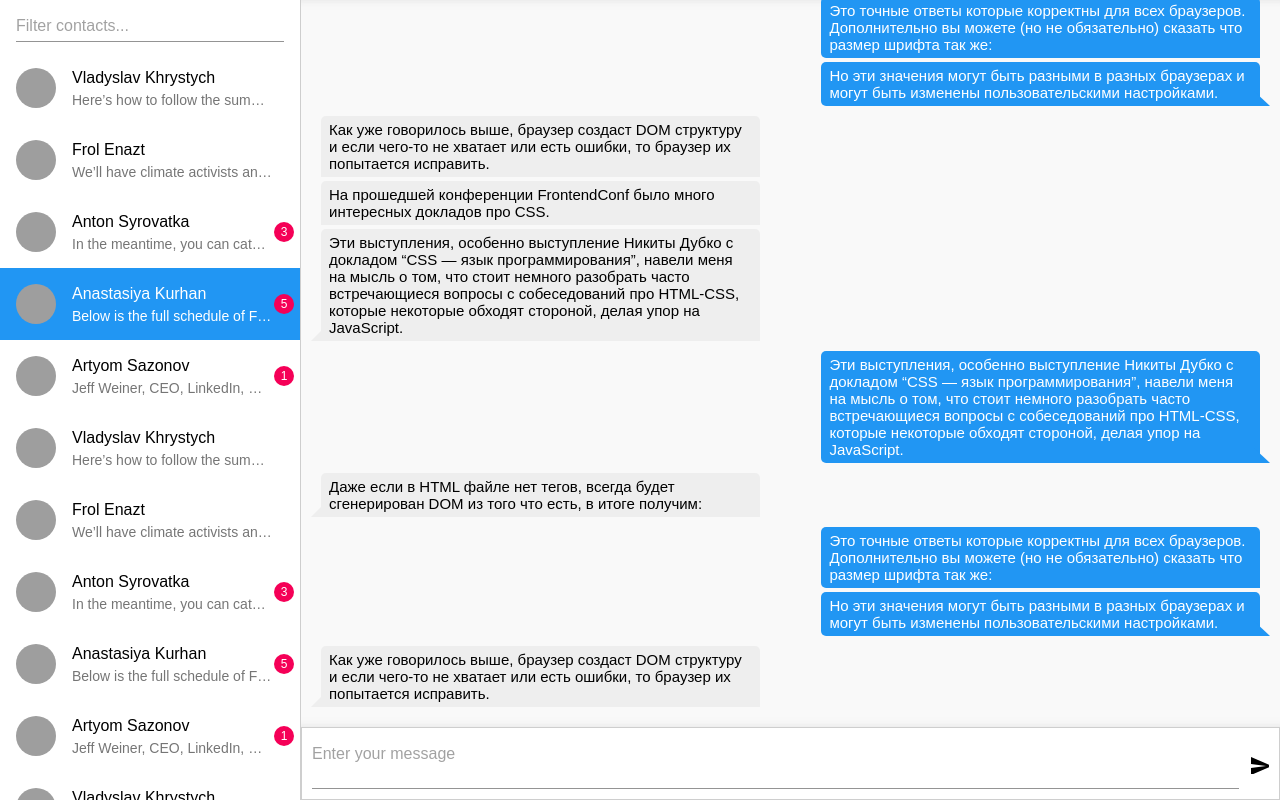
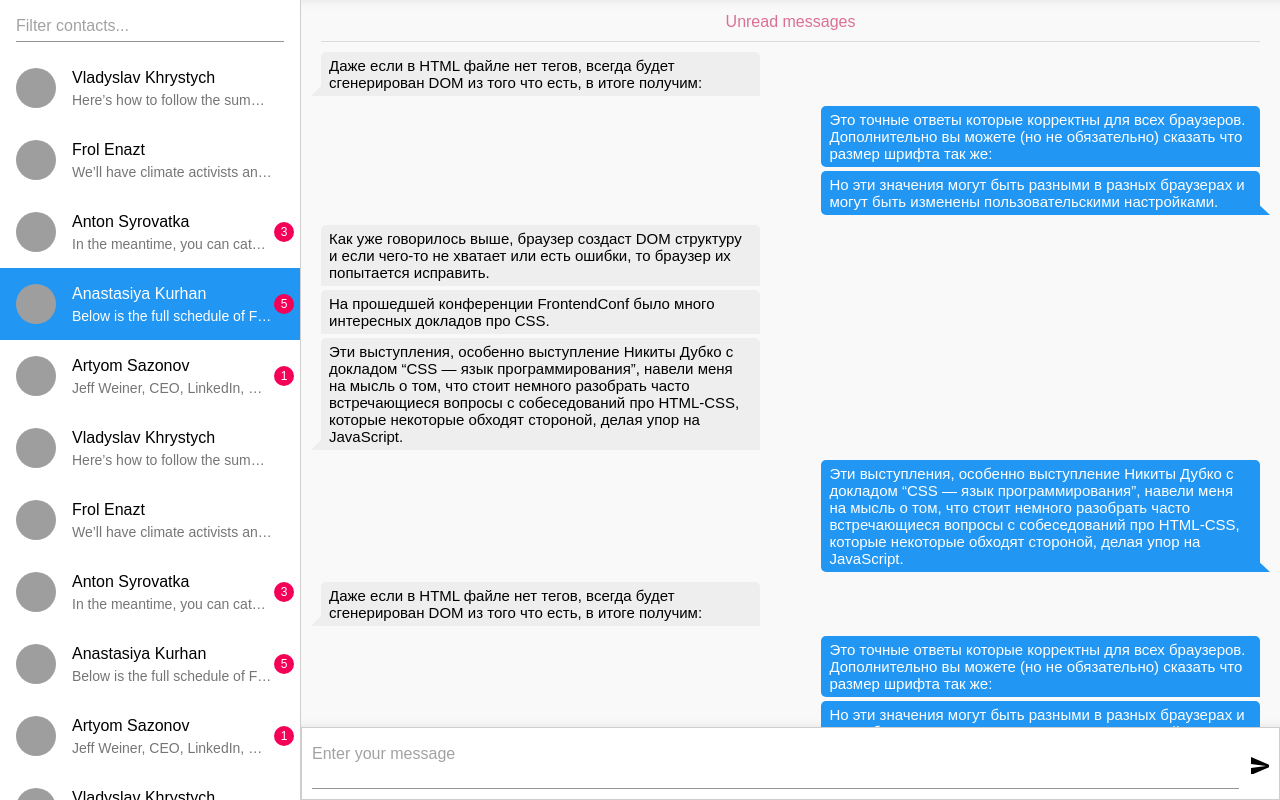
Before and after one commit to vkhrystych/react-mui-chat, a React (Create React App) app: page / in a window 1280 px wide. Built offline with nearby package versions, Linux system fonts and the light colour scheme; grey boxes are pictures that could not be loaded.

Commit message:
Add scroll to first unread message, add Unread messages block

```diff
--- a/src/ChatContainer.js
+++ b/src/ChatContainer.js
@@ -5,7 +5,7 @@ import { withStyles } from "@material-ui/styles";
 import Contact from "./components/Contact";
 import Message from "./components/Message";
 
-import { List, TextField } from "@material-ui/core";
+import { List, Divider, TextField } from "@material-ui/core";
 
 import sendIcon from "./assets/send.svg";
 const primaryColor = "#2196f3";
@@ -93,6 +93,19 @@ const styles = {
     borderWidth: "15px 0 0px 16px",
     borderColor: `transparent transparent transparent ${primaryColor}`
   },
+  unreadMsgContainer: {
+    display: "flex",
+    flexDirection: "column",
+    alignItems: "center",
+    paddingTop: "13px"
+  },
+  unreadMsgText: {
+    color: "palevioletred"
+  },
+  unreadMsgDivider: {
+    width: "100%",
+    margin: "10px 0px"
+  },
   sendMsgContainer: {
     display: "flex",
     padding: "10px",
@@ -118,7 +131,15 @@ class ChatContainer extends Component {
   };
 
   componentDidMount = () => {
-    this.scrollToBottom();
+    if (this.firstUnreadMsg) {
+      this.scrollToFirstUnreadMsg();
+    } else {
+      this.scrollToBottom();
+    }
+  };
+
+  scrollToFirstUnreadMsg = () => {
+    this.firstUnreadMsg.scrollIntoView();
   };
 
   scrollToBottom = () => {
@@ -140,9 +161,9 @@ class ChatContainer extends Component {
     const {
       classes,
       contacts,
-      selectedContact,
       onContactClick,
-      onSendBtnClick
+      onSendBtnClick,
+      selectedContact
     } = this.props;
 
     return (
@@ -185,15 +206,37 @@ class ChatContainer extends Component {
                   const lastMsg =
                     !nextMsg || (nextMsg && msg.incoming !== nextMsg.incoming);
 
-                  return (
-                    <Message
-                      msg={msg}
-                      key={msgIndex}
-                      classes={classes}
-                      lastMsg={lastMsg}
-                      isNextMsg={nextMsg}
-                    />
-                  );
+                  let firstUnreadMsgIndex;
+
+                  if (firstUnreadMsgIndex === undefined && msg.unread)
+                    firstUnreadMsgIndex = msgIndex;
+
+                  const msgProps = {
+                    msg,
+                    key: msgIndex,
+                    classes,
+                    lastMsg,
+                    isNextMsg: nextMsg
+                  };
+
+                  if (firstUnreadMsgIndex) {
+                    return (
+                      <div
+                        className={classes.unreadMsgContainer}
+                        ref={el => (this.firstUnreadMsg = el)}
+                      >
+                        <span className={classes.unreadMsgText}>
+                          Unread messages
+                        </span>
+
+                        <Divider className={classes.unreadMsgDivider} />
+
+                        <Message {...msgProps} />
+                      </div>
+                    );
+                  }
+
+                  return <Message {...msgProps} />;
                 })
               : null}
 
--- a/src/components/Message.js
+++ b/src/components/Message.js
@@ -1,7 +1,6 @@
 import React from "react";
 
-export default ({ msg, isNextMsg, lastMsg, classes }) => {
-  return (
+export default ({ msg, isNextMsg, lastMsg, classes }) => (
   <div
     style={{
       marginBottom: `${!isNextMsg ? "0" : lastMsg ? "10px" : "4px"}`
@@ -19,4 +18,3 @@ export default ({ msg, isNextMsg, lastMsg, classes }) => {
     {msg.text}
   </div>
 );
-};
--- a/src/mock-data.js
+++ b/src/mock-data.js
@@ -373,6 +373,7 @@ export const messages = [
 
   {
     incoming: true,
+    unread: true,
     text:
       "Даже если в HTML файле нет тегов, всегда будет сгенерирован DOM из того что есть, в итоге получим:"
   },
```
Lines whose indentation alone changed are shown as unchanged.
